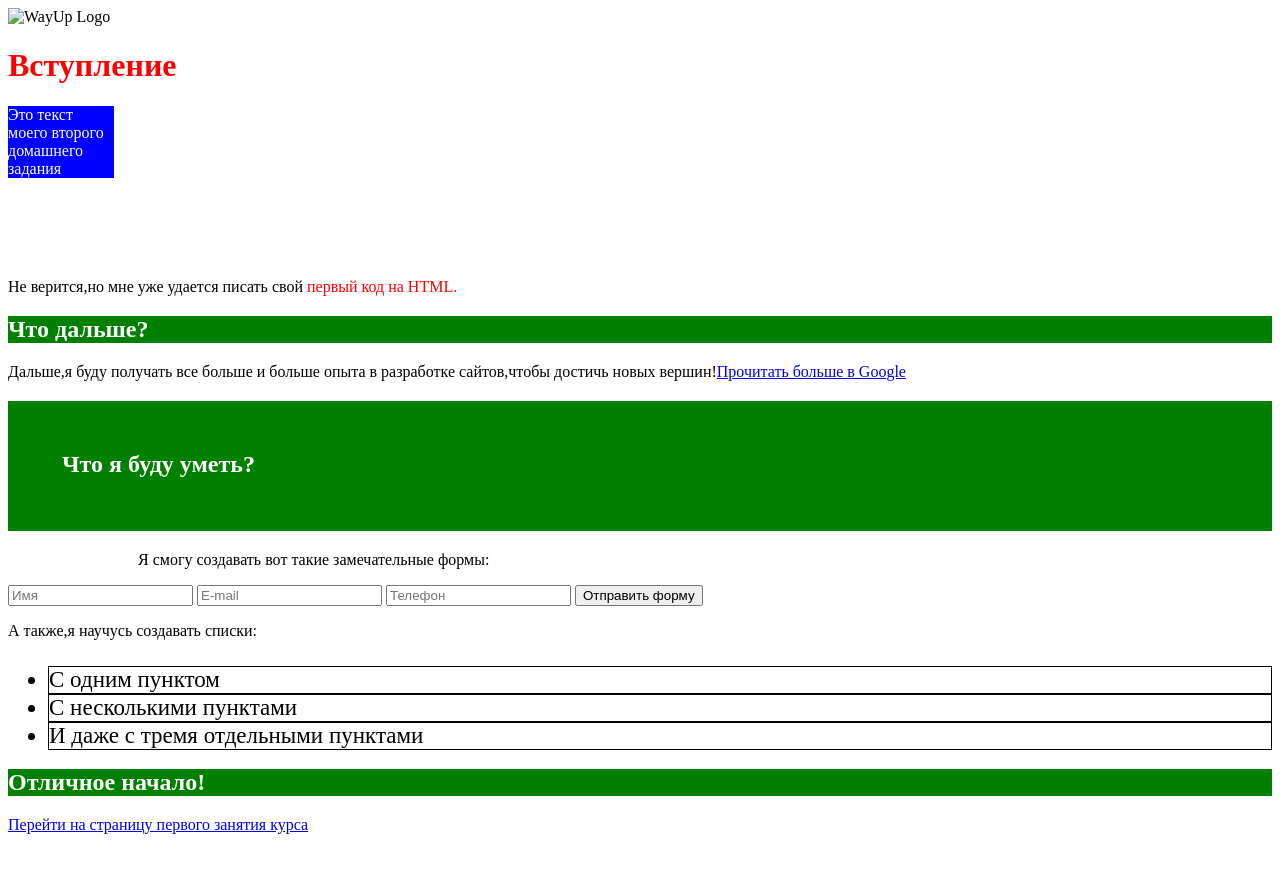
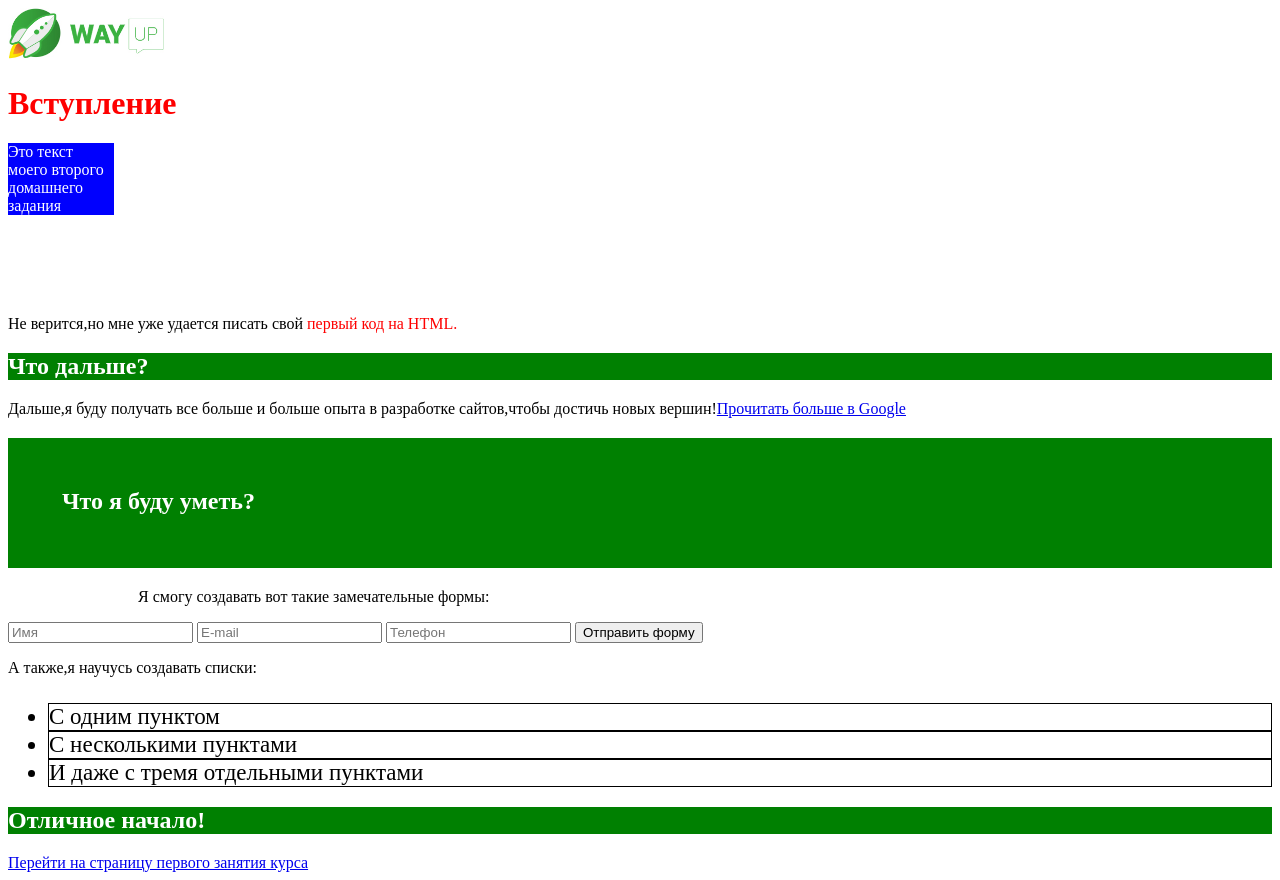
Before and after one commit to Mahir-Mamaliyev/wayup2homework, a plain HTML site: page index.html in a window 1280 px wide. Before the commit the page ends 842 px from the top, so only its background shows below. Drawn offline with Linux system fonts and the light colour scheme; files that its build step writes are made by us from their sources.

Commit message:
Update index.html

```diff
--- a/index.html
+++ b/index.html
@@ -9,7 +9,7 @@
 </head>
 <body>
     <header>
-        <img src="./img/wayup_logo.jpeg" alt="WayUp Logo">
+        <img src="https://github.com/Mahir-Mamaliyev/wayup2homework/blob/main/wayup_logo.jpeg?raw=true" alt="WayUp Logo">
         <h1>Вступление</h1>
         <p class="text">Это текст моего второго домашнего задания</p>
     </header>
```
